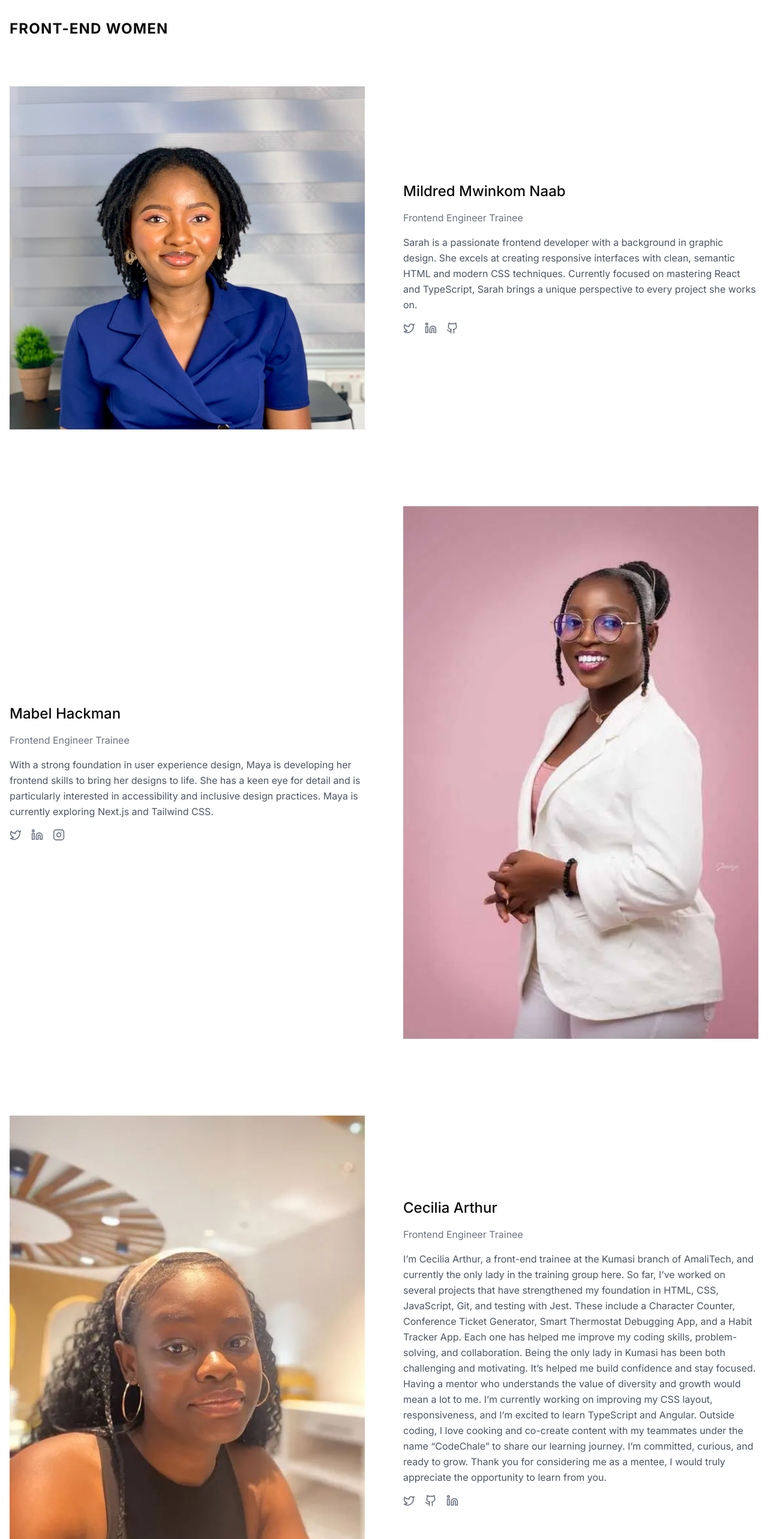
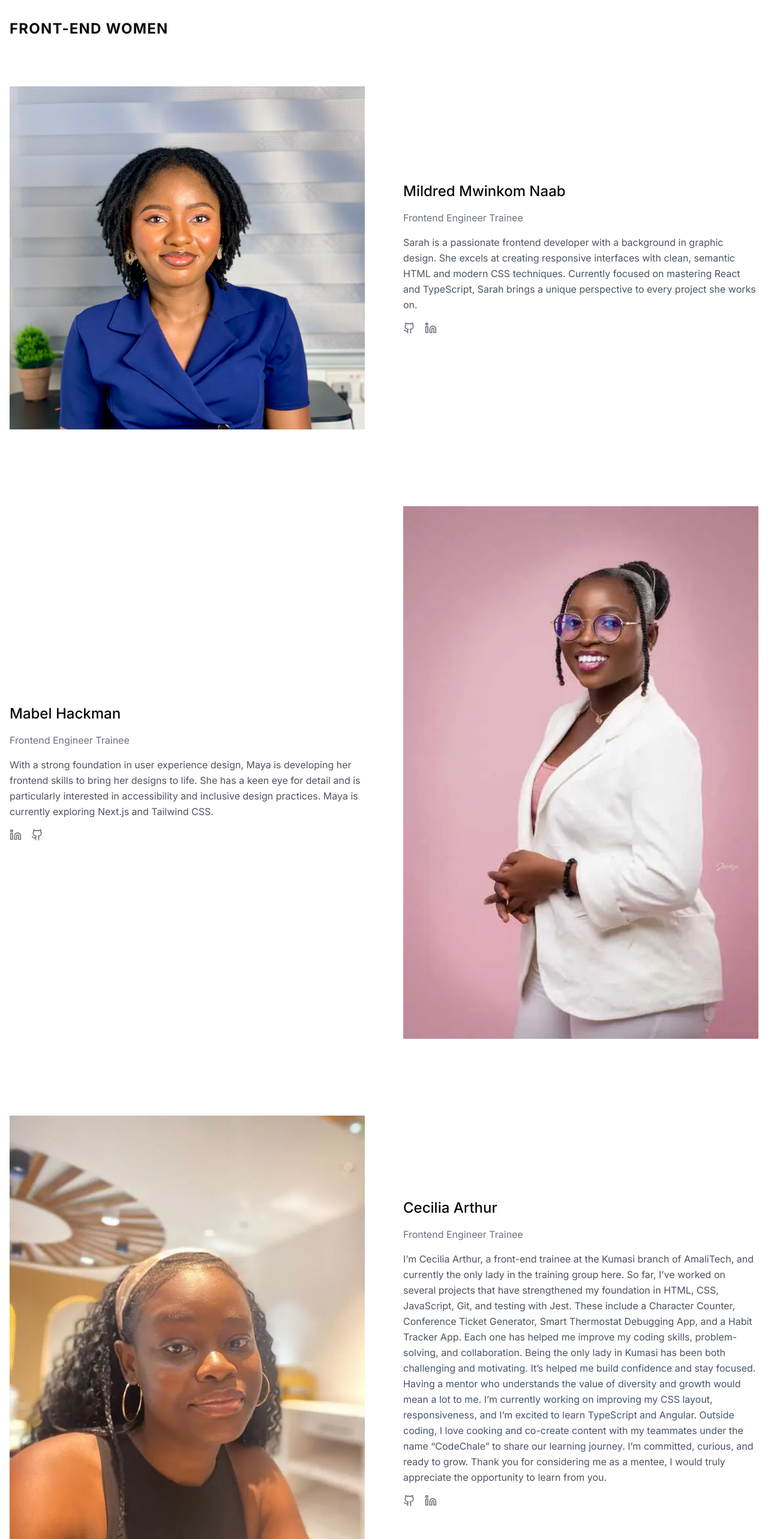
Before and after one commit to outHereSam/women-in-tech, a Next.js app: page / in a window 1280 px wide. Shown: the top 2566 px of the page at 60% size. Built offline with nearby package versions, Linux system fonts and the light colour scheme.

Commit message:
Edits user social links

```diff
--- a/app/page.tsx
+++ b/app/page.tsx
@@ -37,14 +37,19 @@ export default function Home() {
                 perspective to every project she works on.
               </p>
               <div className="flex space-x-4 mt-4">
-                <Link href="#" aria-label="Twitter profile for Sarah Johnson">
-                  <Twitter className="w-5 h-5 text-gray-500 hover:text-black transition-colors" />
+                <Link
+                  href=""
+                  target="_blank"
+                  aria-label="GitHub profile for Mildred Mwinkom Naab"
+                >
+                  <Github className="w-5 h-5 text-gray-500 hover:text-black transition-colors" />
                 </Link>
-                <Link href="#" aria-label="LinkedIn profile for Sarah Johnson">
+                <Link
+                  href=""
+                  target="_blank"
+                  aria-label="LinkedIn profile for Mildred Mwinkom Naab"
+                >
                   <Linkedin className="w-5 h-5 text-gray-500 hover:text-black transition-colors" />
-                </Link>
-                <Link href="#" aria-label="GitHub profile for Sarah Johnson">
-                  <Github className="w-5 h-5 text-gray-500 hover:text-black transition-colors" />
                 </Link>
               </div>
             </div>
@@ -72,17 +77,17 @@ export default function Home() {
                 exploring Next.js and Tailwind CSS.
               </p>
               <div className="flex space-x-4 mt-4">
-                <Link href="#" aria-label="Twitter profile for Maya Rodriguez">
-                  <Twitter className="w-5 h-5 text-gray-500 hover:text-black transition-colors" />
-                </Link>
-                <Link href="#" aria-label="LinkedIn profile for Maya Rodriguez">
+                <Link
+                  href="https://www.linkedin.com/in/mabel-hackman"
+                  aria-label="LinkedIn profile for Mabel Hackman"
+                >
                   <Linkedin className="w-5 h-5 text-gray-500 hover:text-black transition-colors" />
                 </Link>
                 <Link
-                  href="#"
-                  aria-label="Instagram profile for Maya Rodriguez"
+                  href="https://github.com/Esihackman"
+                  aria-label="Github profile for Mabel Hackman"
                 >
-                  <Instagram className="w-5 h-5 text-gray-500 hover:text-black transition-colors" />
+                  <Github className="w-5 h-5 text-gray-500 hover:text-black transition-colors" />
                 </Link>
               </div>
             </div>
@@ -123,13 +128,18 @@ export default function Home() {
                 opportunity to learn from you.
               </p>
               <div className="flex space-x-4 mt-4">
-                <Link href="#" aria-label="Twitter profile for Aisha Patel">
-                  <Twitter className="w-5 h-5 text-gray-500 hover:text-black transition-colors" />
-                </Link>
-                <Link href="#" aria-label="GitHub profile for Aisha Patel">
+                <Link
+                  href="https://github.com/ceedevgirl"
+                  target="_blank"
+                  aria-label="GitHub profile for Cecilia Arthur"
+                >
                   <Github className="w-5 h-5 text-gray-500 hover:text-black transition-colors" />
                 </Link>
-                <Link href="#" aria-label="LinkedIn profile for Aisha Patel">
+                <Link
+                  href="http://linkedin.com/in/ceciliaarthur347"
+                  target="_blank"
+                  aria-label="LinkedIn profile for Cecilia Arthur"
+                >
                   <Linkedin className="w-5 h-5 text-gray-500 hover:text-black transition-colors" />
                 </Link>
               </div>
@@ -158,17 +168,19 @@ export default function Home() {
                 exploring Next.js and Tailwind CSS.
               </p>
               <div className="flex space-x-4 mt-4">
-                <Link href="#" aria-label="Twitter profile for Maya Rodriguez">
-                  <Twitter className="w-5 h-5 text-gray-500 hover:text-black transition-colors" />
-                </Link>
-                <Link href="#" aria-label="LinkedIn profile for Maya Rodriguez">
+                <Link
+                  href="http://www.linkedin.com/in/fatima-alhassan"
+                  target="_blank"
+                  aria-label="LinkedIn profile for Fatima Alhassan"
+                >
                   <Linkedin className="w-5 h-5 text-gray-500 hover:text-black transition-colors" />
                 </Link>
                 <Link
-                  href="#"
-                  aria-label="Instagram profile for Maya Rodriguez"
+                  href="https://github.com/Avatar-J"
+                  target="_blank"
+                  aria-label="Github profile for Fatima Alhassan"
                 >
-                  <Instagram className="w-5 h-5 text-gray-500 hover:text-black transition-colors" />
+                  <Github className="w-5 h-5 text-gray-500 hover:text-black transition-colors" />
                 </Link>
               </div>
             </div>
@@ -199,17 +211,19 @@ export default function Home() {
                 of myself
               </p>
               <div className="flex space-x-4 mt-4">
-                <Link href="#" aria-label="Twitter profile for Maya Rodriguez">
-                  <Twitter className="w-5 h-5 text-gray-500 hover:text-black transition-colors" />
-                </Link>
-                <Link href="#" aria-label="LinkedIn profile for Maya Rodriguez">
+                <Link
+                  href="https://www.linkedin.com/feed/"
+                  target="_blank"
+                  aria-label="LinkedIn profile for Ewurasi Ayanful"
+                >
                   <Linkedin className="w-5 h-5 text-gray-500 hover:text-black transition-colors" />
                 </Link>
                 <Link
-                  href="#"
-                  aria-label="Instagram profile for Maya Rodriguez"
+                  href="https://github.com/ewurasi-nyarkoa"
+                  target="_blank"
+                  aria-label="Github profile for Ewurasi Ayanful"
                 >
-                  <Instagram className="w-5 h-5 text-gray-500 hover:text-black transition-colors" />
+                  <Github className="w-5 h-5 text-gray-500 hover:text-black transition-colors" />
                 </Link>
               </div>
             </div>
@@ -237,17 +251,19 @@ export default function Home() {
                 exploring Next.js and Tailwind CSS.
               </p>
               <div className="flex space-x-4 mt-4">
-                <Link href="#" aria-label="Twitter profile for Maya Rodriguez">
-                  <Twitter className="w-5 h-5 text-gray-500 hover:text-black transition-colors" />
-                </Link>
-                <Link href="#" aria-label="LinkedIn profile for Maya Rodriguez">
-                  <Linkedin className="w-5 h-5 text-gray-500 hover:text-black transition-colors" />
+                <Link
+                  href=""
+                  target="_blank"
+                  aria-label="GitHub profile for Hadijatu Mohamadu"
+                >
+                  <Github className="w-5 h-5 text-gray-500 hover:text-black transition-colors" />
                 </Link>
                 <Link
-                  href="#"
-                  aria-label="Instagram profile for Maya Rodriguez"
+                  href=""
+                  target="_blank"
+                  aria-label="LinkedIn profile for Hadijatu Mohamadu"
                 >
-                  <Instagram className="w-5 h-5 text-gray-500 hover:text-black transition-colors" />
+                  <Linkedin className="w-5 h-5 text-gray-500 hover:text-black transition-colors" />
                 </Link>
               </div>
             </div>
```
